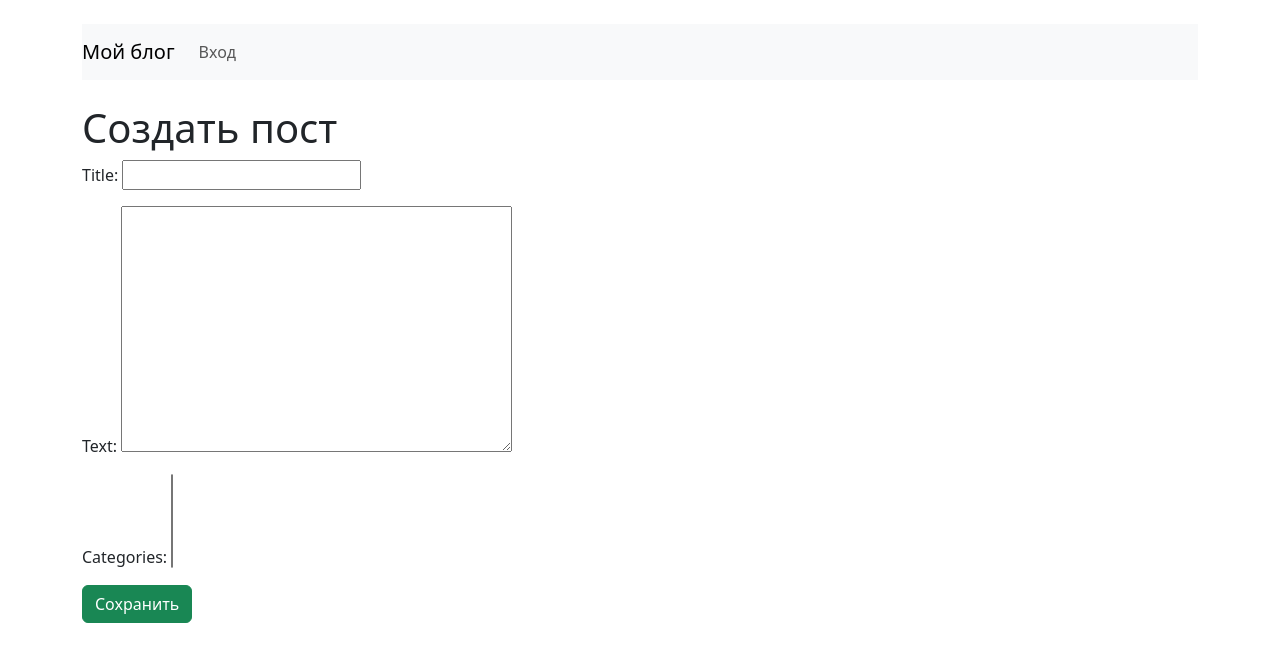
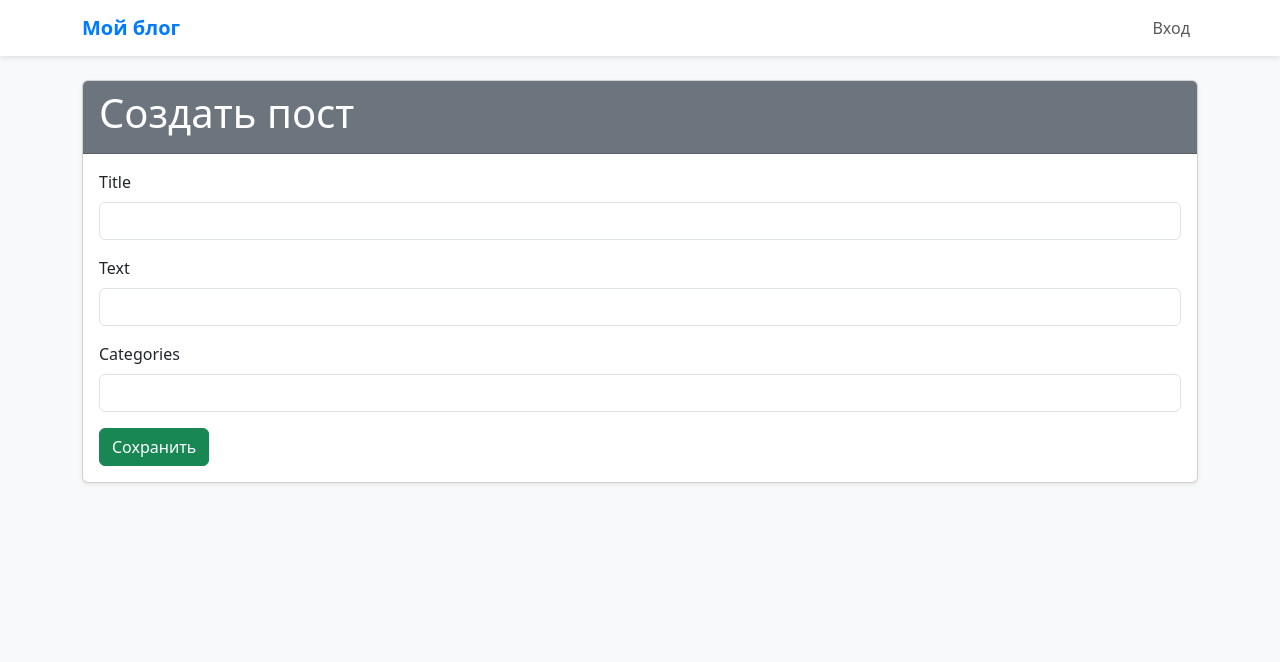
Before and after one commit to LirovNursultan/web_progr_lirov_n_django, a Django app: page /new/ in a window 1280 px wide. Shown: the top 662 px of the page. Run offline with Django 5.2, Linux system fonts and the light colour scheme; data that the repository does not hold is empty.

Commit message:
Change the appearance of the application

```diff
--- a/blog/templates/blog/base.html
+++ b/blog/templates/blog/base.html
@@ -5,12 +5,21 @@
     <meta name="viewport" content="width=device-width, initial-scale=1.0">
     <title>{% block title %}Мой блог{% endblock %}</title>
     <link href="https://cdn.jsdelivr.net/npm/bootstrap@5.3.0/dist/css/bootstrap.min.css" rel="stylesheet">
+    <style>
+        body { background-color: #f8f9fa; }
+        .navbar { box-shadow: 0 2px 5px rgba(0,0,0,0.1); }
+        .navbar-brand { font-weight: bold; color: #007bff; }
+    </style>
 </head>
-<body class="container mt-4">
-    <nav class="navbar navbar-expand-lg navbar-light bg-light mb-4">
+<body>
+    <nav class="navbar navbar-expand-lg navbar-light bg-white">
+        <div class="container">
             <a class="navbar-brand" href="{% url 'post_list' %}">Мой блог</a>
-        <div class="collapse navbar-collapse">
-            <ul class="navbar-nav mr-auto">
+            <button class="navbar-toggler" type="button" data-bs-toggle="collapse" data-bs-target="#navbarNav" aria-controls="navbarNav" aria-expanded="false" aria-label="Toggle navigation">
+                <span class="navbar-toggler-icon"></span>
+            </button>
+            <div class="collapse navbar-collapse" id="navbarNav">
+                <ul class="navbar-nav ms-auto">
                     {% if user.is_authenticated %}
                     <li class="nav-item"><a class="nav-link" href="{% url 'post_create' %}">Создать пост</a></li>
                     <li class="nav-item"><a class="nav-link" href="{% url 'logout' %}">Выход</a></li>
@@ -19,8 +28,11 @@
                     {% endif %}
                 </ul>
             </div>
+        </div>
     </nav>
+    <div class="container mt-4">
         {% block content %}{% endblock %}
+    </div>
     <script src="https://cdn.jsdelivr.net/npm/bootstrap@5.3.0/dist/js/bootstrap.bundle.min.js"></script>
 </body>
 </html>
--- a/blog/templates/blog/post_form.html
+++ b/blog/templates/blog/post_form.html
@@ -1,10 +1,39 @@
 {% extends 'blog/base.html' %}
 {% block title %}Форма поста{% endblock %}
 {% block content %}
-<h1>{% if not post %}Создать пост{% else %}Редактировать пост{% endif %}</h1>
-<form method="post" class="form">
-    {% csrf_token %}
-    {{ form.as_p }}
-    <button type="submit" class="btn btn-success">Сохранить</button>
-</form>
+<div class="card shadow-sm">
+    <div class="card-header bg-secondary text-white">
+        <h1>{% if not post %}Создать пост{% else %}Редактировать пост{% endif %}</h1>
+    </div>
+    <div class="card-body">
+        <form method="post" class="needs-validation" novalidate>
+            {% csrf_token %}
+            {% for field in form %}
+            <div class="mb-3">
+                <label for="{{ field.id_for_label }}" class="form-label">{{ field.label }}</label>
+                <input type="{{ field.field.widget.input_type }}" name="{{ field.name }}" value="{{ field.value|default:'' }}" class="form-control" id="{{ field.id_for_label }}" {% if field.field.required %}required{% endif %}>
+                {% if field.errors %}
+                <div class="invalid-feedback">{{ field.errors }}</div>
+                {% endif %}
+            </div>
+            {% endfor %}
+            <button type="submit" class="btn btn-success">Сохранить</button>
+        </form>
+    </div>
+</div>
+<script>
+    (function() {
+        'use strict';
+        var forms = document.querySelectorAll('.needs-validation');
+        Array.prototype.slice.call(forms).forEach(function(form) {
+            form.addEventListener('submit', function(event) {
+                if (!form.checkValidity()) {
+                    event.preventDefault();
+                    event.stopPropagation();
+                }
+                form.classList.add('was-validated');
+            }, false);
+        });
+    })();
+</script>
 {% endblock %}
```
Also changed, not shown: blog/templates/blog/post_confirm_delete.html (+12 -6 lines), blog/templates/blog/post_detail.html (+13 -7 lines), blog/templates/blog/post_list.html (+13 -8 lines). Lines whose indentation alone changed are shown as unchanged.
